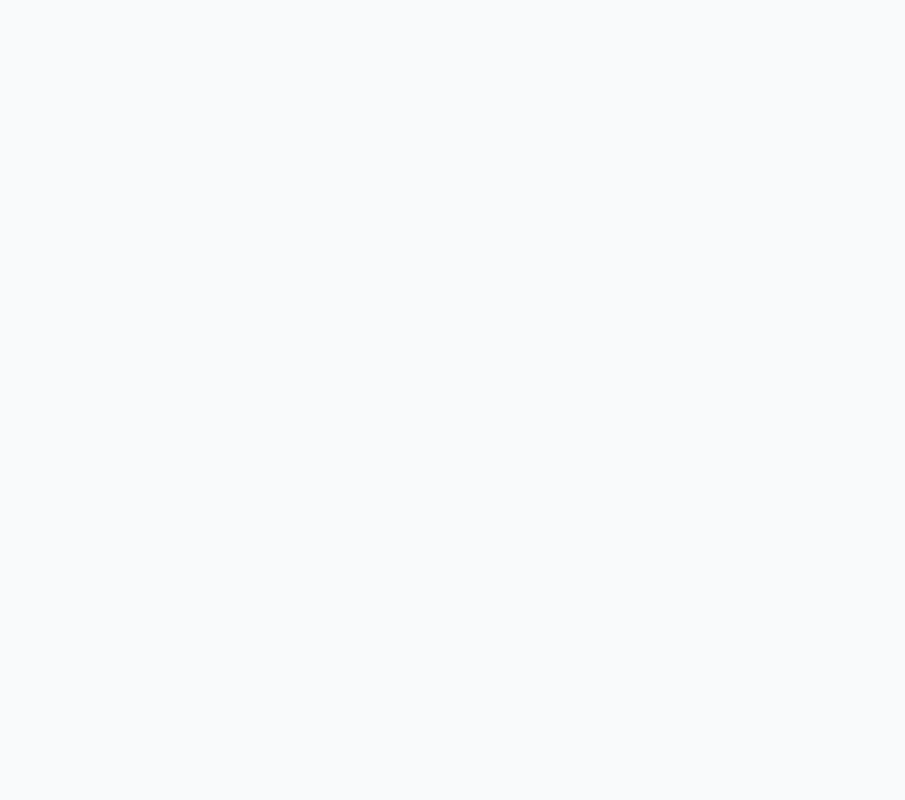
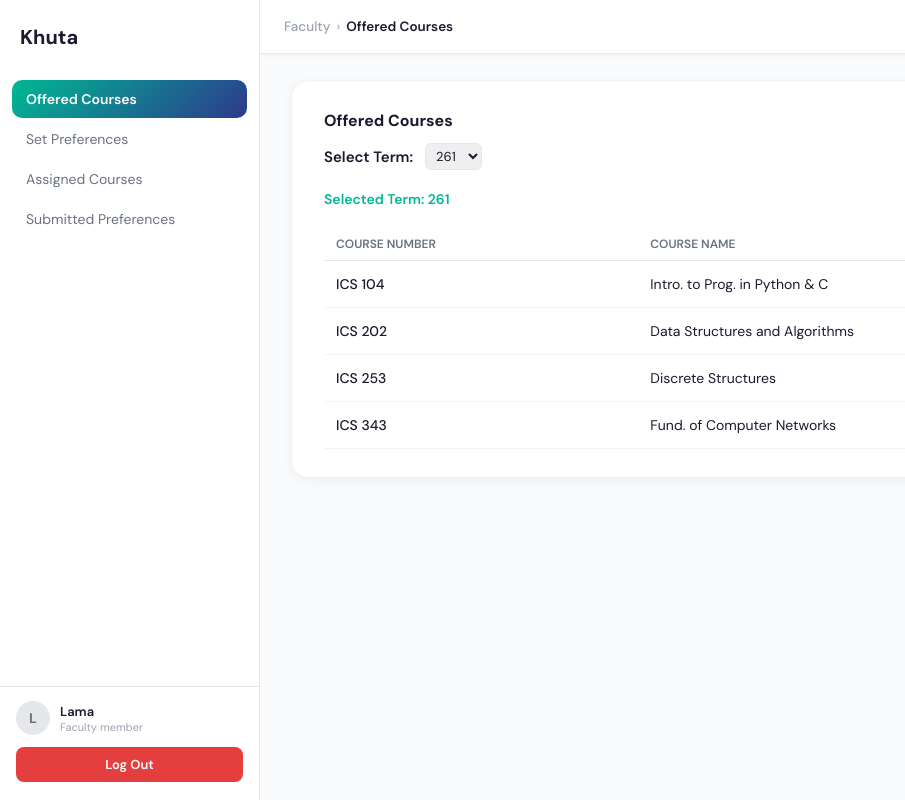
Before and after one commit to KawtharAlomran/SWE363ProjectGroup12, a React (Vite) app in the folder my-react-app/: page /faculty/offered-courses in a window 1280 px wide. Before the commit this address had no page. Shown: the whole page, without its empty margins (0-905 px from the left). Built offline with nearby package versions, Linux system fonts and the light colour scheme.

Commit message:
The faculty offered courses page is done

```diff
--- a/my-react-app/src/App.jsx
+++ b/my-react-app/src/App.jsx
@@ -15,31 +15,36 @@ import AssignCourses from './Committee/Pages/AssignCourses';
 import ManageTerms from './Committee/Pages/ManageTerms';
 import ManageCourses from './Committee/Pages/ManageCourses';
 
+// Faculty
+import FacultyLayout from './Faculty/layout/FacultyLayout';
+import OfferedCourses from './Faculty/Pages/OfferedCourses';
+
 import './App.css';
 
 function App() {
   return (
     <Router>
       <Routes>
-
         {/* Login */}
         <Route path="/" element={<Login />} />
 
         {/* Chairman */}
-        {/*<Route element={<ChairmanLayout />}> */}
-          <Route path="/ics-committee" element={<SchedulingCommittee />} />
-          <Route path="/ics-faculty"   element={<IcsFaculty />} />
-          <Route path="/chairman-home" element={<ChairmanHomePage />} />
-          <Route path="/teaching-load" element={<Load />} />
-        {/*</Route> */}
+        <Route path="/ics-committee" element={<SchedulingCommittee />} />
+        <Route path="/ics-faculty" element={<IcsFaculty />} />
+        <Route path="/chairman-home" element={<ChairmanHomePage />} />
+        <Route path="/teaching-load" element={<Load />} />
 
         {/* Committee */}
         <Route path="/committee" element={<CommitteeLayout />}>
           <Route path="assign-courses" element={<AssignCourses />} />
-          <Route path="manage-terms"   element={<ManageTerms />} />
+          <Route path="manage-terms" element={<ManageTerms />} />
           <Route path="manage-courses" element={<ManageCourses />} />
         </Route>
 
+        {/* Faculty */}
+        <Route path="/faculty" element={<FacultyLayout />}>
+          <Route path="offered-courses" element={<OfferedCourses />} />
+        </Route>
       </Routes>
     </Router>
   );
--- /dev/null
+++ b/my-react-app/src/Faculty/Pages/OfferedCourses.jsx
@@ -0,0 +1,67 @@
+import { useState } from 'react';
+import { getAllIcsCourses, getAllOfferedCourses } from '../../data';
+
+function OfferedCourses() {
+  const courses = getAllIcsCourses();
+  const terms = getAllOfferedCourses();
+
+  const [selectedTerm, setSelectedTerm] = useState(terms[0].termNum);
+
+  const currentTerm = terms.find(term => term.termNum === selectedTerm);
+
+  const offeredCourses = courses.filter(course =>
+    currentTerm.courses.includes(course.code)
+  );
+
+  return (
+    <div className="mt-card">
+      <h3 className="mt-title">Offered Courses</h3>
+
+      <div
+        style={{
+          display: 'flex',
+          alignItems: 'center',
+          gap: '12px',
+          marginTop: '12px',
+          marginBottom: '20px',
+        }}
+      >
+        <label className="an-term-label">Select Term:</label>
+        <select
+          className="an-select"
+          value={selectedTerm}
+          onChange={(e) => setSelectedTerm(e.target.value)}
+        >
+          {terms.map(term => (
+            <option key={term.termNum} value={term.termNum}>
+              {term.termNum}
+            </option>
+          ))}
+        </select>
+      </div>
+
+      <div className="td-term-badge">
+        Selected Term: {selectedTerm}
+      </div>
+
+      <table className="an-table" style={{ marginTop: '20px' }}>
+        <thead>
+          <tr>
+            <th>Course number</th>
+            <th>Course name</th>
+          </tr>
+        </thead>
+        <tbody>
+          {offeredCourses.map(course => (
+            <tr key={course.code}>
+              <td className="an-course-name">{course.code}</td>
+              <td>{course.name}</td>
+            </tr>
+          ))}
+        </tbody>
+      </table>
+    </div>
+  );
+}
+
+export default OfferedCourses;
--- /dev/null
+++ b/my-react-app/src/Faculty/layout/FacultyLayout.jsx
@@ -0,0 +1,21 @@
+import Layout from '../../shared/Layout';
+
+const NAV_ITEMS = [
+  { path: '/faculty/offered-courses', label: 'Offered Courses' },
+  { path: '/faculty/set-preferences', label: 'Set Preferences' },
+  { path: '/faculty/assigned-courses', label: 'Assigned Courses' },
+  { path: '/faculty/previous-preferences', label: 'Submitted Preferences' },
+];
+
+function FacultyLayout() {
+  return (
+    <Layout
+      navItems={NAV_ITEMS}
+      userName="Lama"
+      userRole="Faculty member"
+      rootLabel="Faculty"
+    />
+  );
+}
+
+export default FacultyLayout;
--- a/my-react-app/src/Pages/login.jsx
+++ b/my-react-app/src/Pages/login.jsx
@@ -33,12 +33,13 @@ export default function Login() {
     if(isChairman){
       navigate('/chairman-home');
     }
-    else if (isFaculty){
-      // navigate('/faclty-home');
-    }
     else if (isCommittee){
       navigate('/committee/manage-terms');
     }
+    else if (isFaculty){
+      navigate('/faculty/offered-courses');
+    }
+
 
 
   };
```
Also changed, not shown: 1 other file (tests, documents, lock files or other folders).
